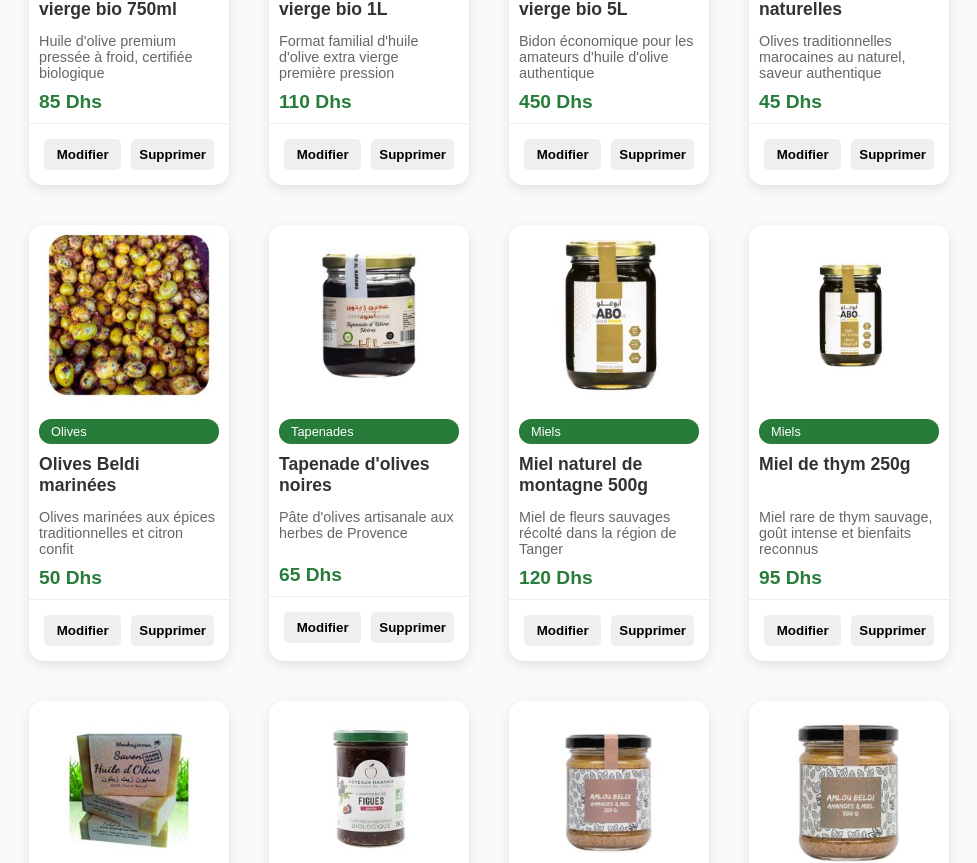
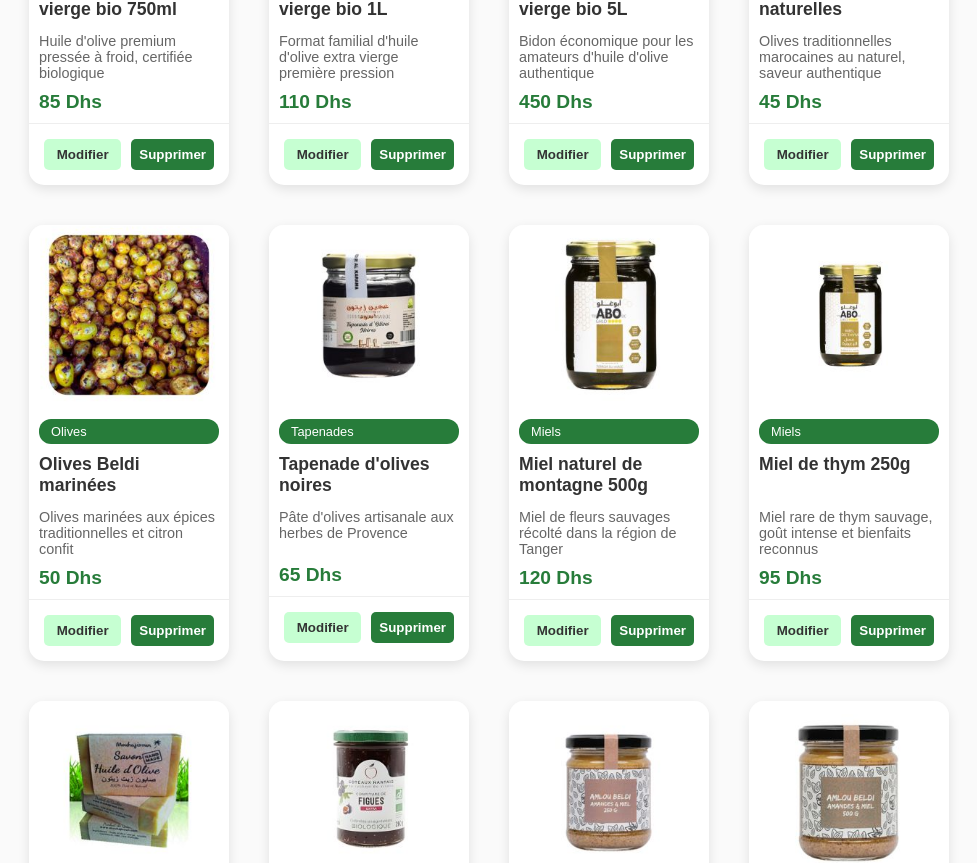
Before and after one commit to medool421/elghousni-order-management, a React (Create React App) app: page /products in a window 1280 px wide. Shown: the part 770-1633 px from the top of the page, without its empty margins (151-1128 px from the left). Built offline with nearby package versions, Linux system fonts and the light colour scheme.

Commit message:
Css button Edit/Delete

```diff
--- a/src/App.css
+++ b/src/App.css
@@ -593,3 +593,21 @@ input {
   cursor: pointer;
   font-weight: bold;
 }
+
+.btn-edit {
+  background: #c6ffd2;
+  color: #333;
+}
+
+.btn-edit:hover {
+  background: #7eff9a;
+}
+
+.btn-delete-product {
+  background: #277c3a;
+  color: white;
+}
+
+.btn-delete-product:hover {
+  background: #0d501b;
+}
```
